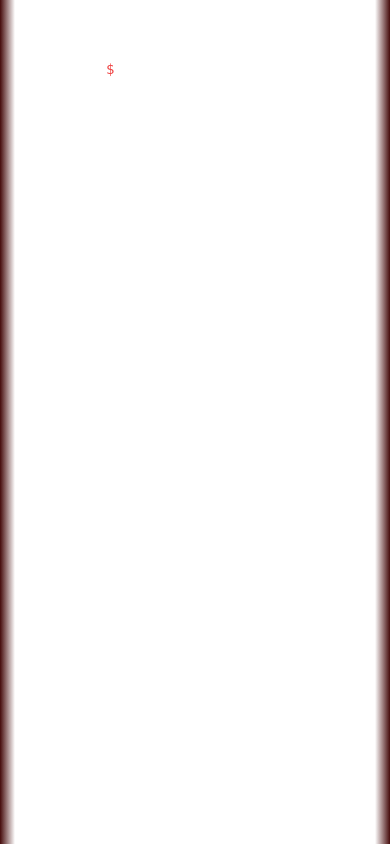
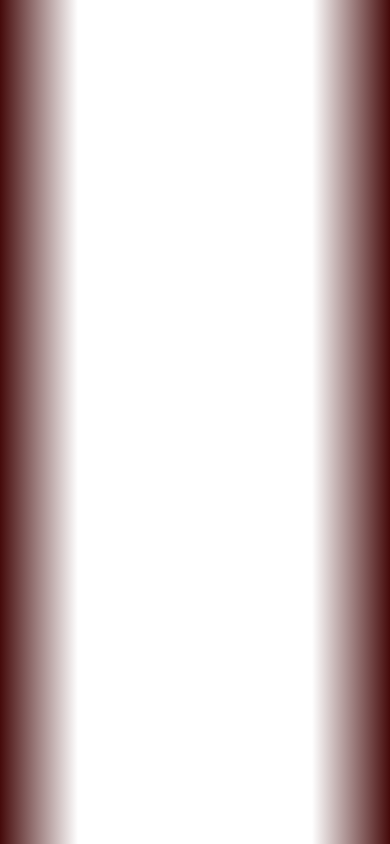
Before and after one commit to SemicolonUnexpected/website-portfolio-v2, a Next.js app: page / in a window 390 px wide. Built offline with nearby package versions, Linux system fonts and the light colour scheme.

Commit message:
Cleaned up the home page to remove any distractions while I make the nav

```diff
--- a/app/page.tsx
+++ b/app/page.tsx
@@ -3,12 +3,6 @@
 export default function Home() {
   return (
     <main className="flex min-h-screen flex-col items-center justify-between">
-      <div className="z-10 w-full max-w-5xl items-center justify-between font-mono text-sm lg:flex">
-        <Hero/>
-      </div>
-
-      <div>
-      </div>
     </main>
   );
 }
```
